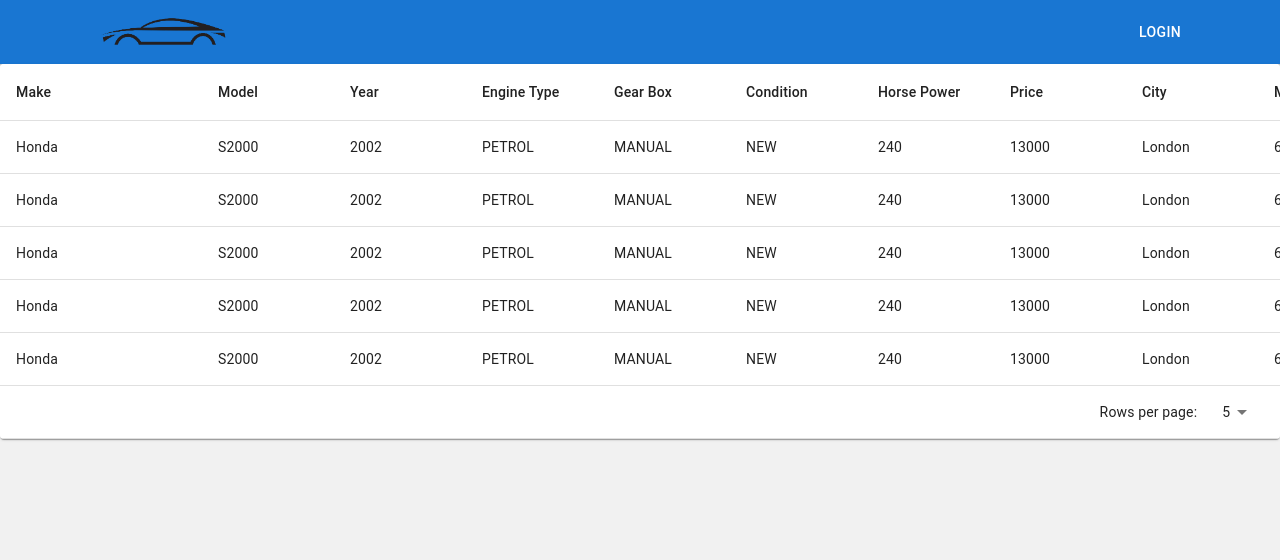
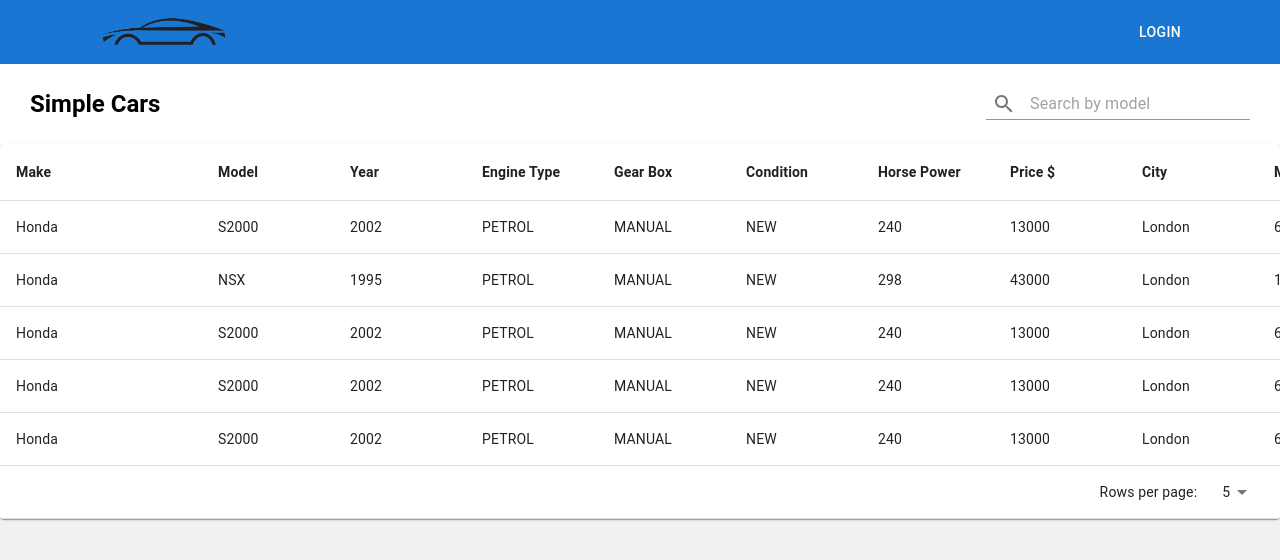
Before and after one commit to Digital-Human-BK/Simple-Cars, a React (Create React App) app: page /catalog in a window 1280 px wide. Shown: the top 560 px of the page. Built offline with nearby package versions, Linux system fonts and the light colour scheme.

Commit message:
Added SearchBar

```diff
--- a/src/components/CatalogTable/CatalogTable.tsx
+++ b/src/components/CatalogTable/CatalogTable.tsx
@@ -1,4 +1,3 @@
-// import * as React from 'react';
 import { useState } from "react";
 import { useTheme } from "@mui/material/styles";
 import Box from "@mui/material/Box";
@@ -16,6 +15,7 @@
 import KeyboardArrowLeft from "@mui/icons-material/KeyboardArrowLeft";
 import KeyboardArrowRight from "@mui/icons-material/KeyboardArrowRight";
 import LastPageIcon from "@mui/icons-material/LastPage";
+import { Car } from "../../interfaces/Car";
 
 interface Column {
   id:
@@ -33,7 +33,7 @@
     | "extras";
   label: string;
   minWidth?: number;
-  align?: "right";
+  align?: "right" | "center";
 }
 
 const columns: readonly Column[] = [
@@ -44,7 +44,7 @@
   { id: "gearbox", label: "Gear Box", minWidth: 100 },
   { id: "condition", label: "Condition", minWidth: 100 },
   { id: "hp", label: "Horse Power", minWidth: 100 },
-  { id: "price", label: "Price", minWidth: 100 },
+  { id: "price", label: "Price $", minWidth: 100 },
   { id: "city", label: "City", minWidth: 100 },
   { id: "mileage", label: "Mileage", minWidth: 100 },
   { id: "extras", label: "Extras", minWidth: 100 },
@@ -130,148 +130,17 @@
   );
 }
 
-const mockData = [
-  {
-    id: "1",
-    make: "Honda",
-    model: "S2000",
-    year: 2002,
-    engineType: "PETROL",
-    gearBox: "MANUAL",
-    condition: "NEW",
-    horsePower: 240,
-    color: "red",
-    price: 13000,
-    city: "London",
-    mileage: 60000,
-    user: {
-      id: "c8c17b7a-b922-4c16-b0a2-a06f3afda2f1",
-      username: "MikeLP",
-      password: "11111",
-      firstName: "Mike",
-      lastName: "Shinoda",
-    },
-    extras: "hardtop",
-  },
-  {
-    id: "2",
-    make: "Honda",
-    model: "S2000",
-    year: 2002,
-    engineType: "PETROL",
-    gearBox: "MANUAL",
-    condition: "NEW",
-    horsePower: 240,
-    color: "red",
-    price: 13000,
-    city: "London",
-    mileage: 60000,
-    user: {
-      id: "c8c17b7a-b922-4c16-b0a2-a06f3afda2f1",
-      username: "MikeLP",
-      password: "11111",
-      firstName: "Mike",
-      lastName: "Shinoda",
-    },
-    extras: "hardtop",
-  },
-  {
-    id: "3",
-    make: "Honda",
-    model: "S2000",
-    year: 2002,
-    engineType: "PETROL",
-    gearBox: "MANUAL",
-    condition: "NEW",
-    horsePower: 240,
-    color: "red",
-    price: 13000,
-    city: "London",
-    mileage: 60000,
-    user: {
-      id: "c8c17b7a-b922-4c16-b0a2-a06f3afda2f1",
-      username: "MikeLP",
-      password: "11111",
-      firstName: "Mike",
-      lastName: "Shinoda",
-    },
-    extras: "hardtop",
-  },
-  {
-    id: "4",
-    make: "Honda",
-    model: "S2000",
-    year: 2002,
-    engineType: "PETROL",
-    gearBox: "MANUAL",
-    condition: "NEW",
-    horsePower: 240,
-    color: "red",
-    price: 13000,
-    city: "London",
-    mileage: 60000,
-    user: {
-      id: "c8c17b7a-b922-4c16-b0a2-a06f3afda2f1",
-      username: "MikeLP",
-      password: "11111",
-      firstName: "Mike",
-      lastName: "Shinoda",
-    },
-    extras: "hardtop",
-  },
-  {
-    id: "5",
-    make: "Honda",
-    model: "S2000",
-    year: 2002,
-    engineType: "PETROL",
-    gearBox: "MANUAL",
-    condition: "NEW",
-    horsePower: 240,
-    color: "red",
-    price: 13000,
-    city: "London",
-    mileage: 60000,
-    user: {
-      id: "c8c17b7a-b922-4c16-b0a2-a06f3afda2f1",
-      username: "MikeLP",
-      password: "11111",
-      firstName: "Mike",
-      lastName: "Shinoda",
-    },
-    extras: "hardtop",
-  },
-  {
-    id: "6",
-    make: "Honda",
-    model: "S2000",
-    year: 2002,
-    engineType: "PETROL",
-    gearBox: "MANUAL",
-    condition: "NEW",
-    horsePower: 240,
-    color: "red",
-    price: 13000,
-    city: "London",
-    mileage: 60000,
-    user: {
-      id: "c8c17b7a-b922-4c16-b0a2-a06f3afda2f1",
-      username: "MikeLP",
-      password: "11111",
-      firstName: "Mike",
-      lastName: "Shinoda",
-    },
-    extras: "hardtop",
-  },
-];
+type CatalogTableProps = {
+  carData: Car[];
+};
 
-export default function CatalogTable() {
+export default function CatalogTable({ carData }: CatalogTableProps) {
   const [page, setPage] = useState(0);
   const [rowsPerPage, setRowsPerPage] = useState(5);
 
   // Avoid a layout jump when reaching the last page with empty rows.
   const emptyRows =
-    page > 0 ? Math.max(0, (1 + page) * rowsPerPage - mockData.length) : 0;
+    page > 0 ? Math.max(0, (1 + page) * rowsPerPage - carData.length) : 0;
 
   const handleChangePage = (
     event: React.MouseEvent<HTMLButtonElement> | null,
@@ -298,6 +167,7 @@
           <TableRow>
             {columns.map((column) => (
               <TableCell
+                sx={{ fontWeight: 600 }}
                 key={column.id}
                 align={column.align}
                 style={{ minWidth: column.minWidth }}
@@ -309,11 +179,11 @@
         </TableHead>
         <TableBody>
           {(rowsPerPage > 0
-            ? mockData.slice(
+            ? carData.slice(
                 page * rowsPerPage,
                 page * rowsPerPage + rowsPerPage
               )
-            : mockData
+            : carData
           ).map((row) => (
             <TableRow key={row.id}>
               <TableCell
@@ -322,61 +192,31 @@
               >
                 {row.make}
               </TableCell>
-              <TableCell
-                style={{ width: 160 }}
-              >
-                {row.model}
-              </TableCell>
-              <TableCell
-                style={{ width: 160 }}
-              >
-                {row.year}
-              </TableCell>
-              <TableCell
-                style={{ width: 160 }}
-              >
-                {row.engineType}
-              </TableCell>
-              <TableCell
-                style={{ width: 160 }}
-              >
-                {row.gearBox}
-              </TableCell>
-              <TableCell
-                style={{ width: 160 }}
-              >
-                {row.condition}
-              </TableCell>
-              <TableCell
-                style={{ width: 160 }}
-              >
-                {row.horsePower}
-              </TableCell>
-              <TableCell
-                style={{ width: 160 }}
-              >
-                {row.price}
-              </TableCell>
-              <TableCell
-                style={{ width: 160 }}
-              >
-                {row.city}
-              </TableCell>
-              <TableCell
-                style={{ width: 160 }}
-              >
-                {row.mileage}
-              </TableCell>
-              <TableCell
-                style={{ width: 160 }}
-              >
-                {row.extras}
-              </TableCell>
+              <TableCell style={{ width: 160 }}>{row.model}</TableCell>
+              <TableCell style={{ width: 160 }}>{row.year}</TableCell>
+              <TableCell style={{ width: 160 }}>{row.engineType}</TableCell>
+              <TableCell style={{ width: 160 }}>{row.gearBox}</TableCell>
+              <TableCell style={{ width: 160 }}>{row.condition}</TableCell>
+              <TableCell style={{ width: 160 }}>{row.horsePower}</TableCell>
+              <TableCell style={{ width: 160 }}>{row.price}</TableCell>
+              <TableCell style={{ width: 160 }}>{row.city}</TableCell>
+              <TableCell style={{ width: 160 }}>{row.mileage}</TableCell>
+              <TableCell style={{ width: 160 }}>{row.extras}</TableCell>
             </TableRow>
           ))}
           {emptyRows > 0 && (
             <TableRow style={{ height: 53 * emptyRows }}>
               <TableCell colSpan={6} />
+            </TableRow>
+          )}
+          {carData.length === 0 && (
+            <TableRow>
+              <TableCell
+                colSpan={12}
+                sx={{height: "400px", fontSize: "2rem", textAlign: "center"}}
+              >
+                No Data Found
+              </TableCell>
             </TableRow>
           )}
         </TableBody>
@@ -385,7 +225,7 @@
             <TablePagination
               rowsPerPageOptions={[5, 10, 25, { label: "All", value: -1 }]}
               colSpan={12}
-              count={mockData.length}
+              count={carData.length}
               rowsPerPage={rowsPerPage}
               page={page}
               SelectProps={{
--- /dev/null
+++ b/src/components/SearchBar/SearchBar.tsx
@@ -0,0 +1,87 @@
+import { useState } from "react";
+
+import Box from "@mui/material/Box";
+import Grid from "@mui/material/Grid";
+import TextField from "@mui/material/TextField";
+import Typography from "@mui/material/Typography";
+import IconButton from "@mui/material/IconButton";
+import InputAdornment from "@mui/material/InputAdornment";
+import SearchIcon from "@mui/icons-material/Search";
+import AddBoxIcon from "@mui/icons-material/AddBox";
+
+import { useAppSelector } from "../../store/store";
+import { searchBarStyles } from "./styles";
+
+type SearchBarProps = {
+  onSearch: (
+    event: React.FormEvent<HTMLFormElement>,
+    searchCriteria: string
+  ) => void;
+};
+
+function SearchBar({ onSearch }: SearchBarProps) {
+  const user = useAppSelector((state) => state.auth.user);
+
+  const [search, setSearch] = useState<string>("");
+
+  return (
+    <Grid
+      container
+      sx={searchBarStyles.container}
+    >
+      <Grid
+        item
+        xs={3}
+      >
+        <Typography
+          variant="h5"
+          component="h2"
+          fontWeight={600}
+          sx={searchBarStyles.title}
+        >
+          Simple Cars
+        </Typography>
+      </Grid>
+      <Grid
+        item
+        xs={3}
+      >
+        <Box sx={searchBarStyles.searchBar}>
+          <Box
+            component="form"
+            method="GET"
+            onSubmit={(ev) => onSearch(ev, search)}
+          >
+            <TextField
+              placeholder="Search by model"
+              id="search"
+              type="search"
+              variant="standard"
+              color="info"
+              value={search}
+              onChange={(ev) => setSearch(ev.target.value)}
+              InputProps={{
+                startAdornment: (
+                  <InputAdornment
+                    component="button"
+                    position="start"
+                    sx={searchBarStyles.adornment}
+                  >
+                    <SearchIcon />
+                  </InputAdornment>
+                ),
+              }}
+            />
+          </Box>
+          {user && (
+            <IconButton onClick={() => console.log("Add car")}>
+              <AddBoxIcon color="primary" />
+            </IconButton>
+          )}
+        </Box>
+      </Grid>
+    </Grid>
+  );
+}
+
+export default SearchBar;
--- /dev/null
+++ b/src/components/SearchBar/styles.ts
@@ -0,0 +1,20 @@
+export const searchBarStyles = {
+  container: {
+    justifyContent: "space-between",
+    alignItems: "center",
+    height: "80px",
+    backgroundColor: "#fff",
+  },
+  title: { ml: "30px" },
+  searchBar: {
+    display: "flex",
+    alignItems: "center",
+    justifyContent: "flex-end",
+    mr: "30px",
+  },
+  adornment: {
+    cursor: "pointer",
+    background: "transparent",
+    border: "none",
+  },
+};
--- /dev/null
+++ b/src/interfaces/Car.ts
@@ -0,0 +1,22 @@
+export interface Car {
+    id: string,
+    make: string,
+    model: string,
+    year: number,
+    engineType: string,
+    gearBox: string,
+    condition: string,
+    horsePower: number,
+    color: string,
+    price: number,
+    city: string,
+    mileage: number,
+    user: {
+      id: string,
+      username: string,
+      password: string,
+      firstName: string | null,
+      lastName: string,
+    },
+    extras: string,
+}
--- a/src/pages/Catalog/Catalog.tsx
+++ b/src/pages/Catalog/Catalog.tsx
@@ -1,12 +1,195 @@
+import { useState } from "react";
+
 import Box from "@mui/material/Box";
 import CatalogTable from "../../components/CatalogTable/CatalogTable";
 import NavBar from "../../components/NavBar/NavBar";
+import SearchBar from "../../components/SearchBar/SearchBar";
+
+import { Car } from "../../interfaces/Car";
+
+const mockData = [
+  {
+    id: "0",
+    make: "Honda",
+    model: "S2000",
+    year: 2002,
+    engineType: "PETROL",
+    gearBox: "MANUAL",
+    condition: "NEW",
+    horsePower: 240,
+    color: "red",
+    price: 13000,
+    city: "London",
+    mileage: 60000,
+    user: {
+      id: "c8c17b7a-b922-4c16-b0a2-a06f3afda2f1",
+      username: "MikeLP",
+      password: "11111",
+      firstName: "Mike",
+      lastName: "Shinoda",
+    },
+    extras: "hardtop",
+  },
+  {
+    id: "1",
+    make: "Honda",
+    model: "NSX",
+    year: 1995,
+    engineType: "PETROL",
+    gearBox: "MANUAL",
+    condition: "NEW",
+    horsePower: 298,
+    color: "red",
+    price: 43000,
+    city: "London",
+    mileage: 100000,
+    user: {
+      id: "77637bb4-77c5-4b4a-a3ae-0f53fa4f3ec9",
+      username: "SullyG",
+      password: "11111",
+      firstName: "Sully",
+      lastName: "Erna",
+    },
+    extras: "hardtop",
+  },
+  {
+    id: "2",
+    make: "Honda",
+    model: "S2000",
+    year: 2002,
+    engineType: "PETROL",
+    gearBox: "MANUAL",
+    condition: "NEW",
+    horsePower: 240,
+    color: "red",
+    price: 13000,
+    city: "London",
+    mileage: 60000,
+    user: {
+      id: "c8c17b7a-b922-4c16-b0a2-a06f3afda2f1",
+      username: "MikeLP",
+      password: "11111",
+      firstName: "Mike",
+      lastName: "Shinoda",
+    },
+    extras: "hardtop",
+  },
+  {
+    id: "3",
+    make: "Honda",
+    model: "S2000",
+    year: 2002,
+    engineType: "PETROL",
+    gearBox: "MANUAL",
+    condition: "NEW",
+    horsePower: 240,
+    color: "red",
+    price: 13000,
+    city: "London",
+    mileage: 60000,
+    user: {
+      id: "c8c17b7a-b922-4c16-b0a2-a06f3afda2f1",
+      username: "MikeLP",
+      password: "11111",
+      firstName: "Mike",
+      lastName: "Shinoda",
+    },
+    extras: "hardtop",
+  },
+  {
+    id: "4",
+    make: "Honda",
+    model: "S2000",
+    year: 2002,
+    engineType: "PETROL",
+    gearBox: "MANUAL",
+    condition: "NEW",
+    horsePower: 240,
+    color: "red",
+    price: 13000,
+    city: "London",
+    mileage: 60000,
+    user: {
+      id: "c8c17b7a-b922-4c16-b0a2-a06f3afda2f1",
+      username: "MikeLP",
+      password: "11111",
+      firstName: "Mike",
+      lastName: "Shinoda",
+    },
+    extras: "hardtop",
+  },
+  {
+    id: "5",
+    make: "Honda",
+    model: "S2000",
+    year: 2002,
+    engineType: "PETROL",
+    gearBox: "MANUAL",
+    condition: "NEW",
+    horsePower: 240,
+    color: "red",
+    price: 13000,
+    city: "London",
+    mileage: 60000,
+    user: {
+      id: "c8c17b7a-b922-4c16-b0a2-a06f3afda2f1",
+      username: "MikeLP",
+      password: "11111",
+      firstName: "Mike",
+      lastName: "Shinoda",
+    },
+    extras: "hardtop",
+  },
+  {
+    id: "6",
+    make: "Honda",
+    model: "S2000",
+    year: 2002,
+    engineType: "PETROL",
+    gearBox: "MANUAL",
+    condition: "NEW",
+    horsePower: 240,
+    color: "red",
+    price: 13000,
+    city: "London",
+    mileage: 60000,
+    user: {
+      id: "c8c17b7a-b922-4c16-b0a2-a06f3afda2f1",
+      username: "MikeLP",
+      password: "11111",
+      firstName: "Mike",
+      lastName: "Shinoda",
+    },
+    extras: "hardtop",
+  },
+];
 
 function Catalog() {
+  const [carData, setCarData] = useState<Car[]>(mockData);
+
+  const searchHandler = (
+    ev: React.FormEvent<HTMLFormElement>,
+    criteria: string
+  ): void => {
+
+    ev.preventDefault();
+
+    if (criteria === "") {
+      setCarData(mockData);
+    } else {
+      const searchResults = mockData.filter(
+        (item) =>
+          item.model.toLocaleLowerCase() === criteria.toLocaleLowerCase()
+      );
+      setCarData(searchResults);
+    }
+  };
+
   return (
     <Box component={"main"}>
       <NavBar />
-      <CatalogTable />
+      <SearchBar onSearch={searchHandler} />
+      <CatalogTable carData={carData} />
     </Box>
   );
 }
```
